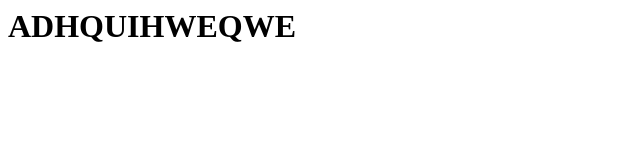
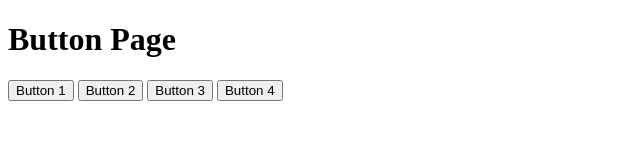
Before and after one commit to greenbluewatercourse/Hub, a plain HTML site: page index.html in a window 1280 px wide. Shown: the whole page, without its empty margins (0-640 px from the left). Drawn offline with Linux system fonts and the light colour scheme.

Commit message:
Update index.html

```diff
--- a/index.html
+++ b/index.html
@@ -1 +1,15 @@
-<h1>ADHQUIHWEQWE</h1>
+<!DOCTYPE html>
+<html lang="en">
+<head>
+<meta charset="UTF-8">
+<meta name="viewport" content="width=device-width, initial-scale=1.0">
+<title>Button Page</title>
+</head>
+<body>
+<h1>Button Page</h1>
+<button id="button1">Button 1</button>
+<button id="button2">Button 2</button>
+<button id="button3">Button 3</button>
+<button id="button4">Button 4</button>
+</body>
+</html>
```
